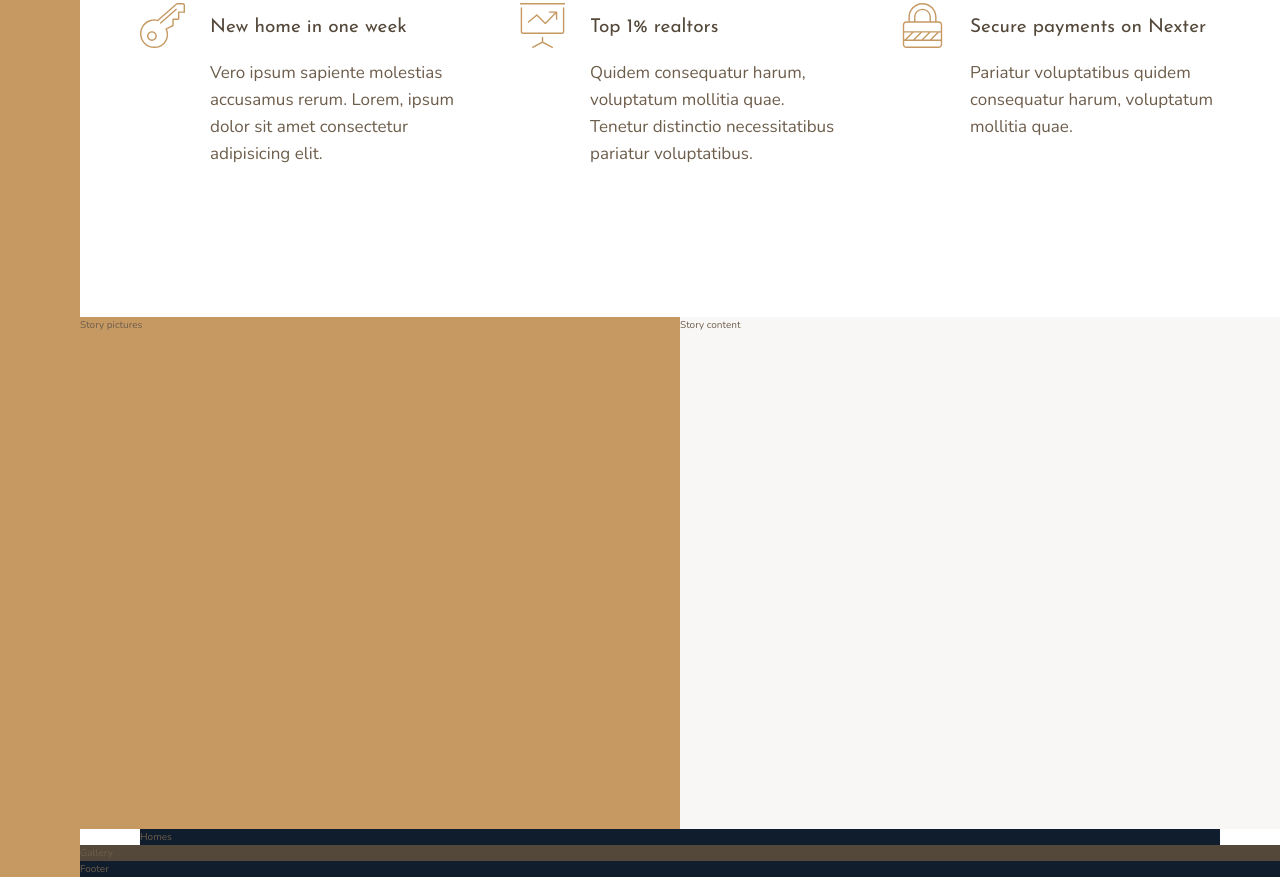
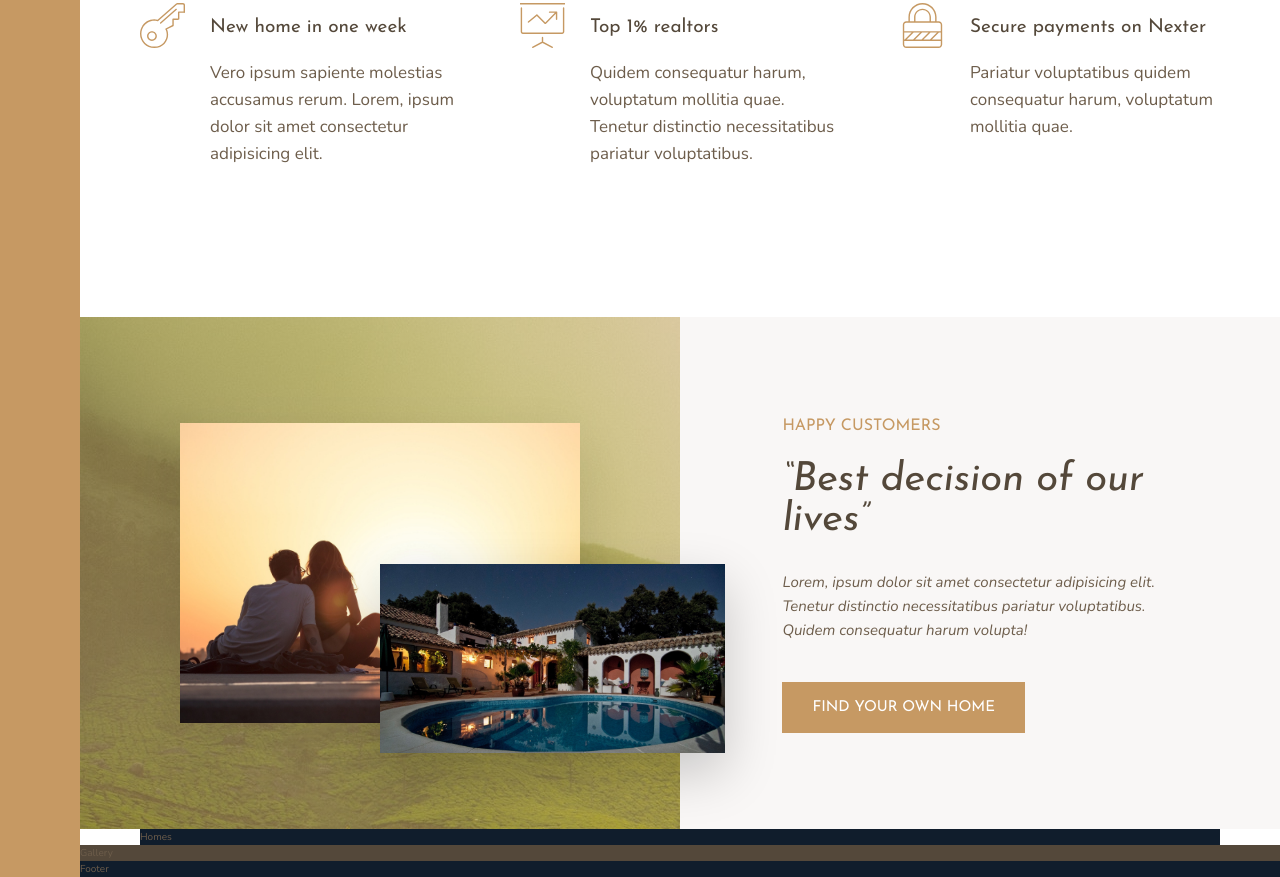
Before and after one commit to JustinStephenson/Nextor, a website: page index.html in a window 1280 px wide. Shown: the part 991-1868 px from the top of the page. Drawn offline with nearby package versions, Linux system fonts and the light colour scheme.

Commit message:
Adding story section

```diff
--- a/index.html
+++ b/index.html
@@ -84,8 +84,26 @@
 			</div>
 		</section>
 
-		<div class="story__pictures">Story pictures</div>
-		<div class="story__content">Story content</div>
+		<div class="story__pictures">
+			<img
+				src="img/story-1.jpeg"
+				alt="Couple with new house"
+				class="story__img-1"
+			/>
+			<img src="img/story-2.jpeg" alt="New house" class="story__img-2" />
+		</div>
+		<div class="story__content">
+			<h3 class="heading-3 mb-sm">Happy Customers</h3>
+			<h2 class="heading-2 heading-2--dark mb-md">
+				&ldquo;Best decision of our lives&rdquo;
+			</h2>
+			<p class="story__text">
+				Lorem, ipsum dolor sit amet consectetur adipisicing elit. Tenetur
+				distinctio necessitatibus pariatur voluptatibus. Quidem consequatur
+				harum volupta!
+			</p>
+			<button class="btn">Find your own home</button>
+		</div>
 
 		<section class="homes">Homes</section>
 
--- a/sass/_story.scss
+++ b/sass/_story.scss
@@ -2,10 +2,48 @@
 	&__pictures {
 		background-color: $color-primary;
 		grid-column: full-start / col-end 4;
+		background-image: linear-gradient(rgba($color-primary, 0.5)),
+			url(/img/back.jpg);
+
+		display: grid;
+		grid-template-columns: repeat(6, 1fr);
+		grid-template-rows: repeat(6, 1fr);
+		align-items: center;
+	}
+
+	&__img-1 {
+		width: 100%;
+		box-shadow: 0 2rem 5rem rgba(#000, 0.1);
+		z-index: 5;
+
+		grid-column: 2 / 6;
+		grid-row: 2 / 6;
+	}
+
+	&__img-2 {
+		width: 115%;
+		box-shadow: 0 2rem 5rem rgba(#000, 0.2);
+		z-index: 10;
+
+		grid-column: 4 / 7;
+		grid-row: 4 / 6;
 	}
 
 	&__content {
 		background-color: $color-grey-light-1;
 		grid-column: col-start 5 / full-end;
+
+		padding: 6rem 8vw;
+
+		display: flex;
+		flex-direction: column;
+		justify-content: center;
+		align-items: flex-start;
+	}
+
+	&__text {
+		font-size: 1.5rem;
+		font-style: italic;
+		margin-bottom: 4rem;
 	}
 }
--- a/sass/_typography.scss
+++ b/sass/_typography.scss
@@ -9,10 +9,24 @@
 
 .heading-2 {
 	@extend %heading;
+	font-size: 4rem;
+	font-style: italic;
+	line-height: 1;
+
+	&--light {
+		color: $color-grey-light-1;
+	}
+
+	&--dark {
+		color: $color-grey-dark-1;
+	}
 }
 
 .heading-3 {
 	@extend %heading;
+	font-size: 1.6rem;
+	color: $color-primary;
+	text-transform: uppercase;
 }
 
 .heading-4 {
@@ -27,3 +41,37 @@
 		color: $color-grey-dark-1;
 	}
 }
+
+.btn {
+	background-color: $color-primary;
+	color: #fff;
+	border: none;
+	border-radius: 0;
+	font-family: $font-display;
+	font-size: 1.5rem;
+	text-transform: uppercase;
+	padding: 1.8rem 3rem;
+	cursor: pointer;
+	transition: all 0.2s;
+
+	&:hover {
+		background-color: $color-primary-dark;
+	}
+}
+
+// Helper functions
+.mb-sm {
+	margin-bottom: 2rem;
+}
+
+.mb-md {
+	margin-bottom: 3rem;
+}
+
+.mb-lg {
+	margin-bottom: 4rem;
+}
+
+.mb-hg {
+	margin-bottom: 6rem;
+}
```
Also changed, not shown: css/main.css.
